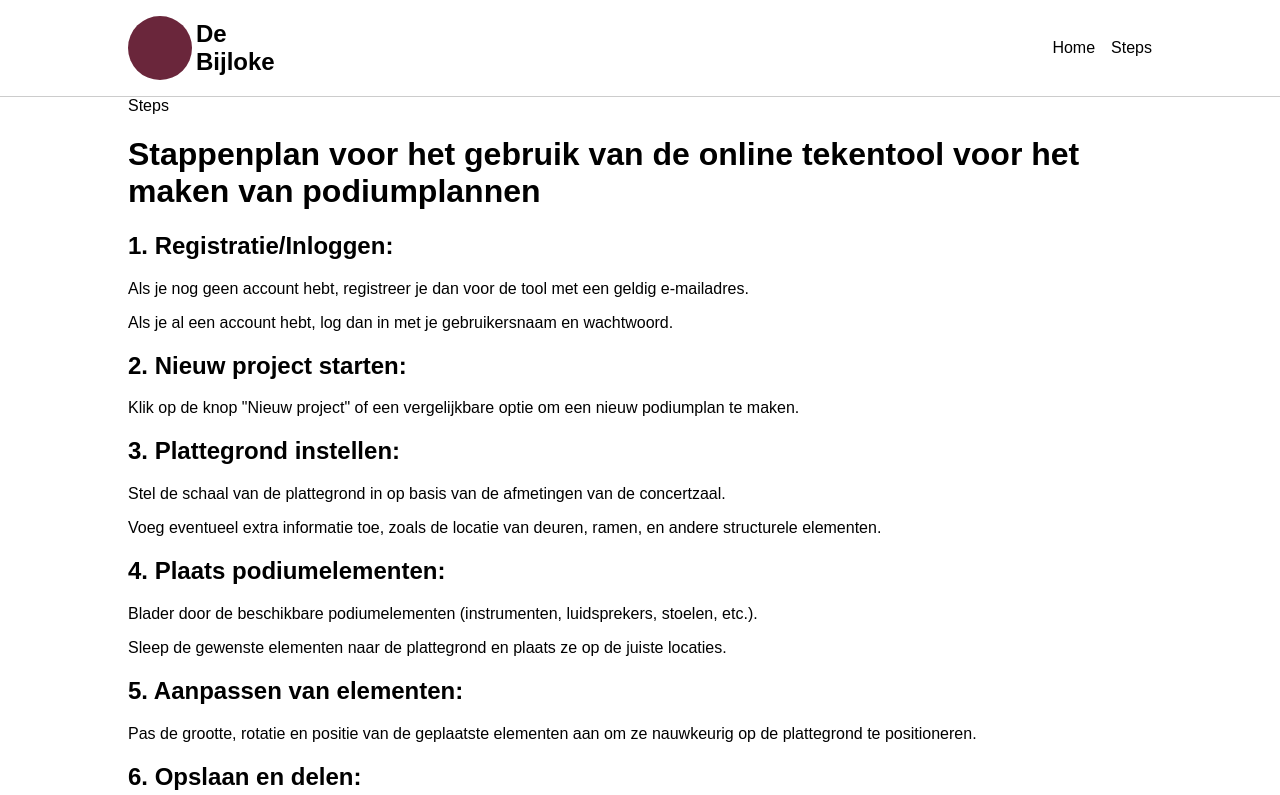
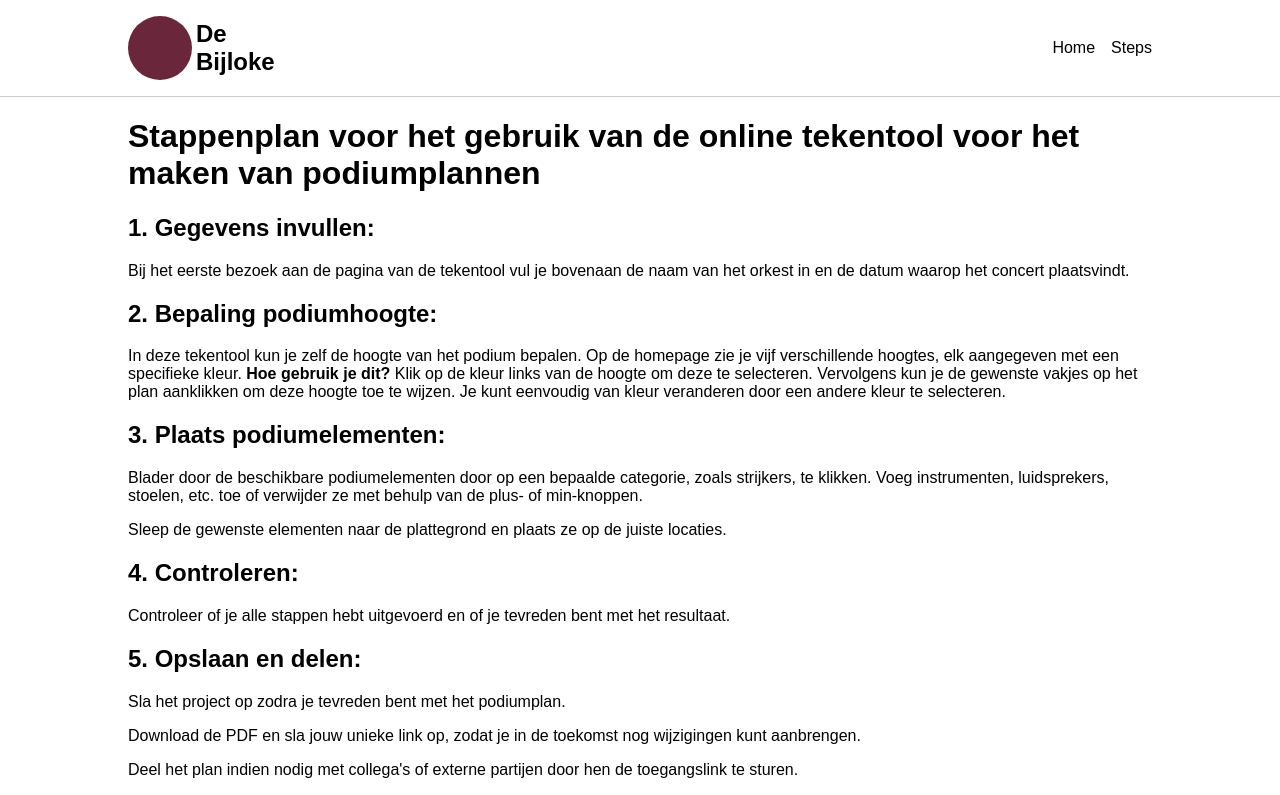
Before and after one commit to pgmgent-atwork2/project-2-final-bitbusters, a React (Create React App) app: page /steps in a window 1280 px wide. Shown: the top 795 px of the page. Built offline with nearby package versions, Linux system fonts and the light colour scheme; a web font is replaced by a local one.

Commit message:
made the steps clear

```diff
--- a/src/pages/Steps.js
+++ b/src/pages/Steps.js
@@ -3,33 +3,22 @@ import React from "react";
 export default function Steps() {
     return (
         <>
-            <div>Steps</div>
-            <h1>Stappenplan voor het gebruik van de online tekentool voor het maken van podiumplannen</h1>
-
-            <h2>1. Registratie/Inloggen:</h2>
-            <p>Als je nog geen account hebt, registreer je dan voor de tool met een geldig e-mailadres.</p>
-            <p>Als je al een account hebt, log dan in met je gebruikersnaam en wachtwoord.</p>
-
-            <h2>2. Nieuw project starten:</h2>
-            <p>Klik op de knop "Nieuw project" of een vergelijkbare optie om een nieuw podiumplan te maken.</p>
-
-            <h2>3. Plattegrond instellen:</h2>
-            <p>Stel de schaal van de plattegrond in op basis van de afmetingen van de concertzaal.</p>
-            <p>Voeg eventueel extra informatie toe, zoals de locatie van deuren, ramen, en andere structurele elementen.</p>
-
-            <h2>4. Plaats podiumelementen:</h2>
-            <p>Blader door de beschikbare podiumelementen (instrumenten, luidsprekers, stoelen, etc.).</p>
-            <p>Sleep de gewenste elementen naar de plattegrond en plaats ze op de juiste locaties.</p>
-
-            <h2>5. Aanpassen van elementen:</h2>
-            <p>Pas de grootte, rotatie en positie van de geplaatste elementen aan om ze nauwkeurig op de plattegrond te positioneren.</p>
-
-            <h2>6. Opslaan en delen:</h2>
-            <p>Sla het project op zodra je tevreden bent met het podiumplan.</p>
-            <p>Kies of je het plan wilt opslaan als een bewerkbaar bestand of als een definitieve PDF.</p>
-            <p>Deel het plan indien nodig met collega's of externe partijen door ze de toegangslink te sturen.</p>
-
-            <p>Met dit stappenplan kun je efficiënt gebruikmaken van de online tekentool om podiumplannen te maken voor je concertzaal, zonder dat je een technisch genie hoeft te zijn op het gebied van tekenen.</p>
+         <h1>Stappenplan voor het gebruik van de online tekentool voor het maken van podiumplannen</h1>
+<h2>1. Gegevens invullen:</h2>
+<p>Bij het eerste bezoek aan de pagina van de tekentool vul je bovenaan de naam van het orkest in en de datum waarop het concert plaatsvindt.</p>
+<h2>2. Bepaling podiumhoogte:</h2>
+<p>In deze tekentool kun je zelf de hoogte van het podium bepalen. Op de homepage zie je vijf verschillende hoogtes, elk aangegeven met een specifieke kleur.
+    <strong> Hoe gebruik je dit?</strong> Klik op de kleur links van de hoogte om deze te selecteren. Vervolgens kun je de gewenste vakjes op het plan aanklikken om deze hoogte toe te wijzen. Je kunt eenvoudig van kleur veranderen door een andere kleur te selecteren.</p>
+<h2>3. Plaats podiumelementen:</h2>
+<p>Blader door de beschikbare podiumelementen door op een bepaalde categorie, zoals strijkers, te klikken. Voeg instrumenten, luidsprekers, stoelen, etc. toe of verwijder ze met behulp van de plus- of min-knoppen.</p>
+<p>Sleep de gewenste elementen naar de plattegrond en plaats ze op de juiste locaties.</p>
+<h2>4. Controleren:</h2>
+<p>Controleer of je alle stappen hebt uitgevoerd en of je tevreden bent met het resultaat.</p>
+<h2>5. Opslaan en delen:</h2>
+<p>Sla het project op zodra je tevreden bent met het podiumplan.</p>
+<p>Download de PDF en sla jouw unieke link op, zodat je in de toekomst nog wijzigingen kunt aanbrengen.</p>
+<p>Deel het plan indien nodig met collega's of externe partijen door hen de toegangslink te sturen.</p>
+<p>Met dit stappenplan kun je efficiënt gebruikmaken van de online tekentool om podiumplannen te maken voor je concertzaal, zonder dat je een technisch genie hoeft te zijn op het gebied van tekenen.</p>
         </>
     );
 }
```
